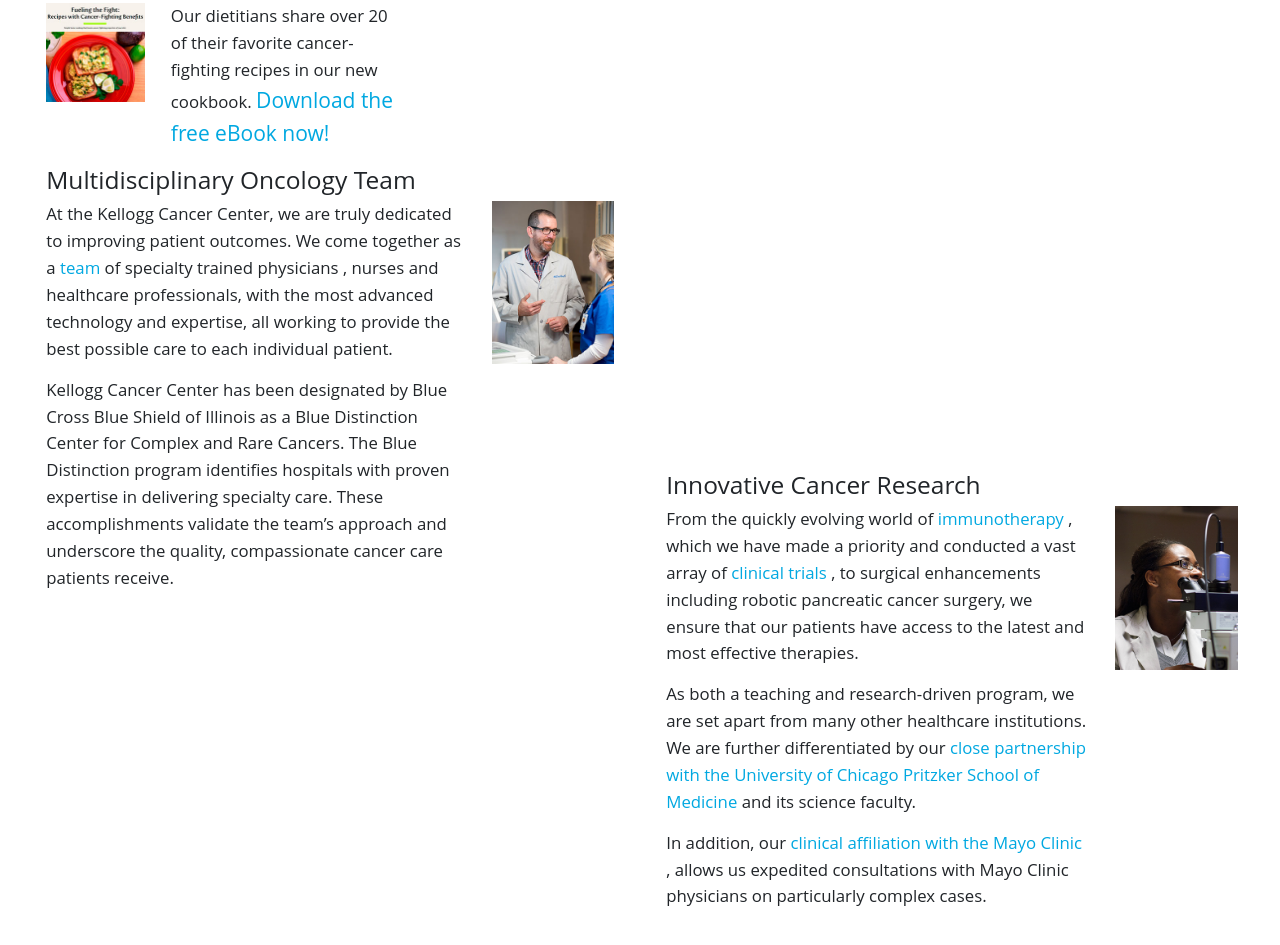
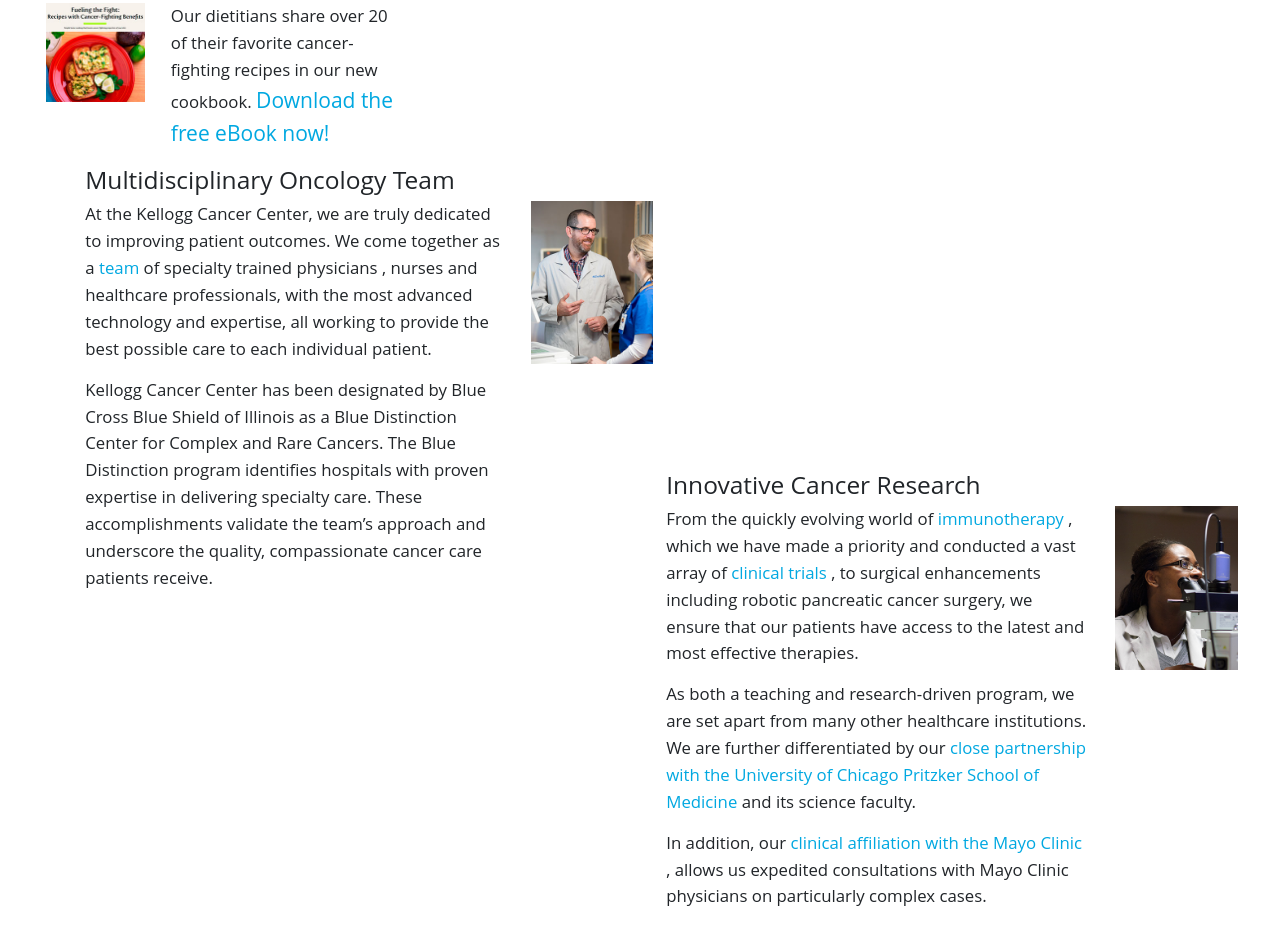
Before and after one commit to ebacerra/Northshore_HW, a plain HTML site: page index.html in a window 1280 px wide. Shown: the part 1931-2876 px from the top of the page. Drawn offline with nearby package versions, Linux system fonts and the light colour scheme.

Commit message:
fixed margin right

```diff
--- a/style.css
+++ b/style.css
@@ -355,10 +355,10 @@
   position: relative;
   bottom: -313px;
 }
-/* #height-fix {
+#height-fix {
   position: relative;
-  bottom: 140px;
-} */
+  margin-left: 39px;
+}
 .mid-container2 {
   /* margin-left: 50%; */
   float: right;
```
